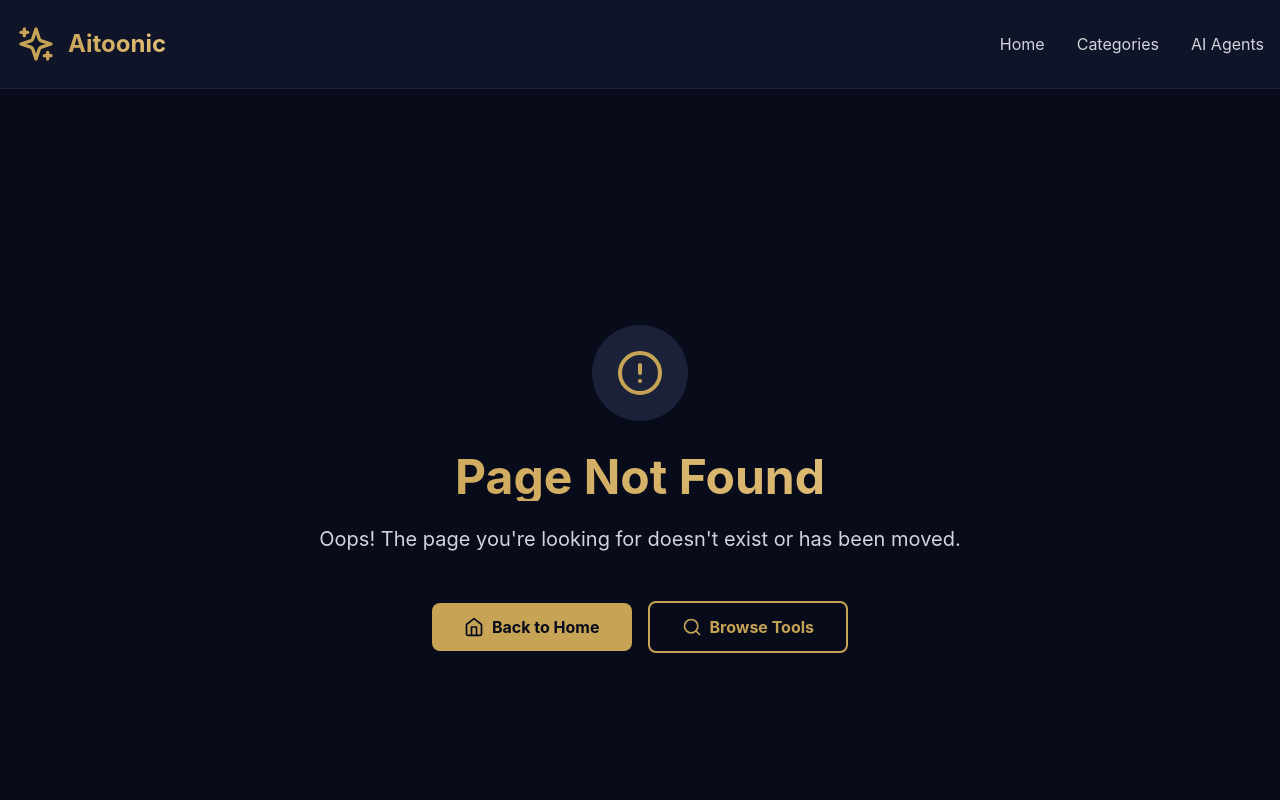
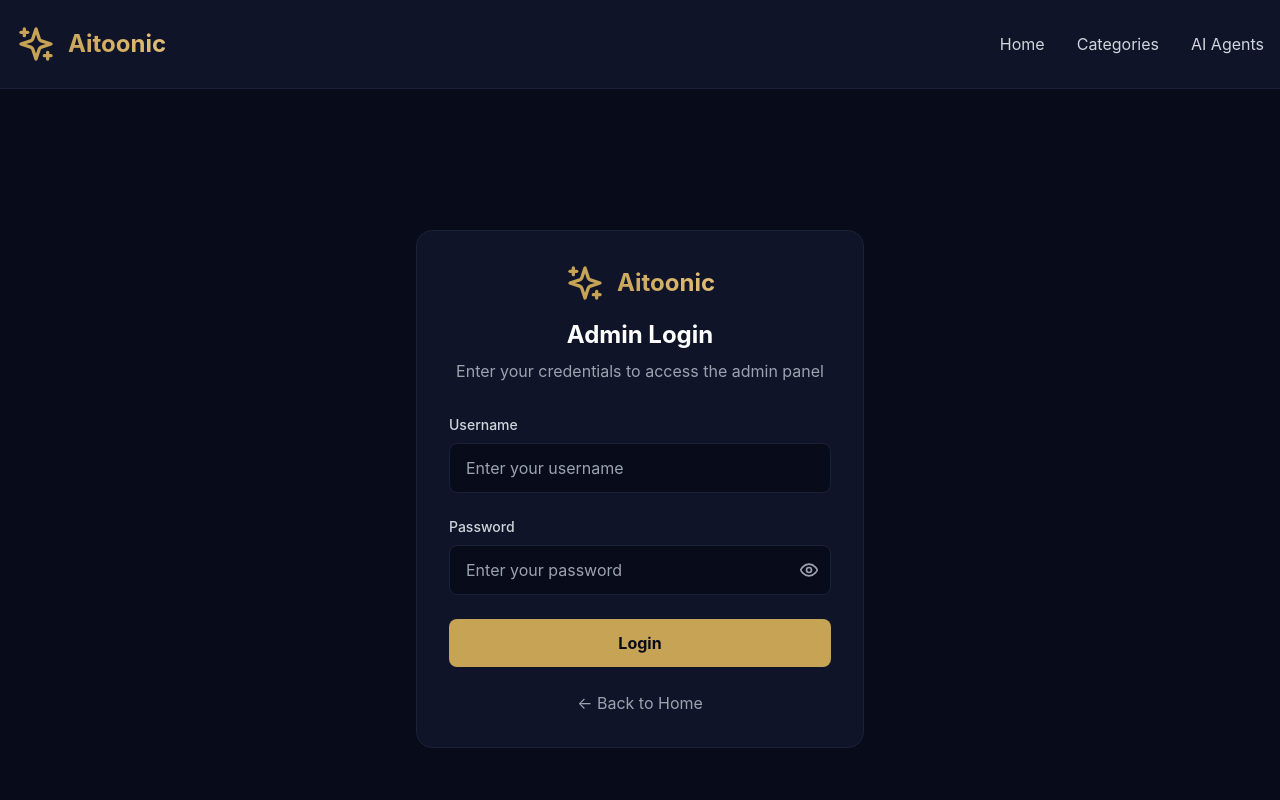
Before and after one commit to deepakchauhan333/aitoonic-admin-error, a React (Vite) app: page /login in a window 1280 px wide. Shown: the top 800 px of the page. Built offline with nearby package versions, Linux system fonts and the light colour scheme; no server answers.

Commit message:
Create Admin Login System with Hardcoded Credentials

```diff
--- a/src/App.tsx
+++ b/src/App.tsx
@@ -10,6 +10,7 @@ import ToolDetail from './pages/ToolDetail';
 import CategoryView from './pages/CategoryView';
 import Compare from './pages/Compare';
 import Admin from './pages/Admin';
+import Login from './pages/Login';
 import Terms from './pages/Terms';
 import Privacy from './pages/Privacy';
 import Advertise from './pages/Advertise';
@@ -102,6 +103,7 @@ const App: React.FC = () => {
                 <Route path="/category/:name" element={<CategoryView />} />
                 <Route path="/compare/:tools" element={<Compare />} />
                 <Route path="/admin" element={<Admin />} />
+                <Route path="/login" element={<Login />} />
                 <Route path="/terms" element={<Terms />} />
                 <Route path="/privacy" element={<Privacy />} />
                 <Route path="/advertise" element={<Advertise />} />
--- a/src/pages/Admin.tsx
+++ b/src/pages/Admin.tsx
@@ -1,8 +1,7 @@
 import React, { useState, useEffect } from 'react';
 import { useNavigate } from 'react-router-dom';
 import { supabase } from '../lib/supabase';
-import { useAuth } from '../context/AuthContext';
-import { Sparkles, Bot, Search, Save, Plus, X } from 'lucide-react';
+import { Sparkles, Bot, Search, Save, Plus, X, LogOut } from 'lucide-react';
 import toast, { Toaster } from 'react-hot-toast';
 
 interface Feature {
@@ -46,7 +45,6 @@ interface EditingItem {
 }
 
 const Admin: React.FC = () => {
-  const { session } = useAuth();
   const navigate = useNavigate();
   const [activeTab, setActiveTab] = useState<'tools' | 'categories' | 'agents'>('tools');
   const [items, setItems] = useState<EditingItem[]>([]);
@@ -56,24 +54,27 @@ const Admin: React.FC = () => {
   const [saving, setSaving] = useState(false);
   const [searchTerm, setSearchTerm] = useState('');
   const [categories, setCategories] = useState<EditingItem[]>([]);
+  const [isLoggedIn, setIsLoggedIn] = useState(false);
 
-  // Check authentication
+  // Check admin authentication
   useEffect(() => {
-    if (!session) {
+    const adminLoggedIn = localStorage.getItem('adminLoggedIn');
+    if (adminLoggedIn === 'true') {
+      setIsLoggedIn(true);
+    } else {
       toast.error('Please log in to access the admin panel');
       navigate('/login');
-      return;
     }
-  }, [session, navigate]);
+  }, [navigate]);
 
   useEffect(() => {
-    if (session) {
+    if (isLoggedIn) {
       fetchItems();
       if (activeTab === 'tools') {
         fetchCategories();
       }
     }
-  }, [activeTab, session]);
+  }, [activeTab, isLoggedIn]);
 
   useEffect(() => {
     // Filter items based on search term
@@ -87,6 +88,13 @@ const Admin: React.FC = () => {
       setFilteredItems(filtered);
     }
   }, [searchTerm, items]);
+
+  const handleLogout = () => {
+    localStorage.removeItem('adminLoggedIn');
+    localStorage.removeItem('adminUser');
+    toast.success('Logged out successfully');
+    navigate('/login');
+  };
 
   const fetchCategories = async () => {
     try {
@@ -315,7 +323,7 @@ const Admin: React.FC = () => {
   };
 
   // Don't render the admin panel if not authenticated
-  if (!session) {
+  if (!isLoggedIn) {
     return (
       <div className="min-h-screen bg-royal-dark flex items-center justify-center">
         <Toaster position="top-right" />
@@ -333,6 +341,7 @@ const Admin: React.FC = () => {
       <div className="container mx-auto px-4">
         <div className="flex items-center justify-between mb-8">
           <h1 className="text-3xl font-bold gradient-text">Admin Dashboard</h1>
+          <div className="flex items-center space-x-4">
             <div className="flex space-x-4">
               <button
                 onClick={() => setActiveTab('tools')}
@@ -360,6 +369,14 @@ const Admin: React.FC = () => {
               >
                 <Bot className="w-5 h-5" />
                 <span>Agents</span>
+              </button>
+            </div>
+            <button
+              onClick={handleLogout}
+              className="px-4 py-2 rounded-lg flex items-center space-x-2 text-gray-400 hover:text-red-500 transition-colors"
+            >
+              <LogOut className="w-5 h-5" />
+              <span>Logout</span>
             </button>
           </div>
         </div>
--- /dev/null
+++ b/src/pages/Login.tsx
@@ -0,0 +1,114 @@
+import React, { useState } from 'react';
+import { useNavigate } from 'react-router-dom';
+import { Sparkles, Eye, EyeOff } from 'lucide-react';
+import toast, { Toaster } from 'react-hot-toast';
+
+const Login: React.FC = () => {
+  const [username, setUsername] = useState('');
+  const [password, setPassword] = useState('');
+  const [showPassword, setShowPassword] = useState(false);
+  const [loading, setLoading] = useState(false);
+  const navigate = useNavigate();
+
+  const handleLogin = async (e: React.FormEvent) => {
+    e.preventDefault();
+    setLoading(true);
+
+    // Hardcoded credentials
+    const validUsername = 'Deepakchauhan#@!#!';
+    const validPassword = 'Deepak@@@qwer1234#!#1';
+
+    if (username === validUsername && password === validPassword) {
+      // Store admin session in localStorage
+      localStorage.setItem('adminLoggedIn', 'true');
+      localStorage.setItem('adminUser', username);
+      toast.success('Login successful!');
+      navigate('/admin');
+    } else {
+      toast.error('Invalid username or password');
+    }
+
+    setLoading(false);
+  };
+
+  return (
+    <div className="min-h-screen bg-royal-dark flex items-center justify-center py-20">
+      <Toaster position="top-right" />
+
+      <div className="container mx-auto px-4">
+        <div className="max-w-md mx-auto">
+          <div className="bg-royal-dark-card rounded-2xl p-8 border border-royal-dark-lighter">
+            {/* Logo */}
+            <div className="text-center mb-8">
+              <div className="flex items-center justify-center space-x-3 mb-4">
+                <Sparkles className="h-10 w-10 text-royal-gold" />
+                <span className="text-2xl font-bold gradient-text">Aitoonic</span>
+              </div>
+              <h1 className="text-2xl font-bold text-white mb-2">Admin Login</h1>
+              <p className="text-gray-400">Enter your credentials to access the admin panel</p>
+            </div>
+
+            {/* Login Form */}
+            <form onSubmit={handleLogin} className="space-y-6">
+              <div>
+                <label className="block text-sm font-medium text-gray-300 mb-2">
+                  Username
+                </label>
+                <input
+                  type="text"
+                  value={username}
+                  onChange={(e) => setUsername(e.target.value)}
+                  className="w-full px-4 py-3 bg-royal-dark border border-royal-dark-lighter rounded-lg text-white focus:outline-none focus:border-royal-gold"
+                  placeholder="Enter your username"
+                  required
+                />
+              </div>
+
+              <div>
+                <label className="block text-sm font-medium text-gray-300 mb-2">
+                  Password
+                </label>
+                <div className="relative">
+                  <input
+                    type={showPassword ? 'text' : 'password'}
+                    value={password}
+                    onChange={(e) => setPassword(e.target.value)}
+                    className="w-full px-4 py-3 bg-royal-dark border border-royal-dark-lighter rounded-lg text-white focus:outline-none focus:border-royal-gold pr-12"
+                    placeholder="Enter your password"
+                    required
+                  />
+                  <button
+                    type="button"
+                    onClick={() => setShowPassword(!showPassword)}
+                    className="absolute right-3 top-1/2 transform -translate-y-1/2 text-gray-400 hover:text-white"
+                  >
+                    {showPassword ? <EyeOff className="w-5 h-5" /> : <Eye className="w-5 h-5" />}
+                  </button>
+                </div>
+              </div>
+
+              <button
+                type="submit"
+                disabled={loading}
+                className="w-full bg-royal-gold text-royal-dark px-6 py-3 rounded-lg font-bold hover:bg-opacity-90 transition-all disabled:opacity-50 disabled:cursor-not-allowed"
+              >
+                {loading ? 'Logging in...' : 'Login'}
+              </button>
+            </form>
+
+            <div className="mt-6 text-center">
+              <button
+                onClick={() => navigate('/')}
+                className="text-gray-400 hover:text-white transition-colors"
+              >
+                ← Back to Home
+              </button>
+            </div>
+          </div>
+        </div>
+      </div>
+    </div>
+  );
+};
+
+export default Login;
```
Lines whose indentation alone changed are shown as unchanged.
